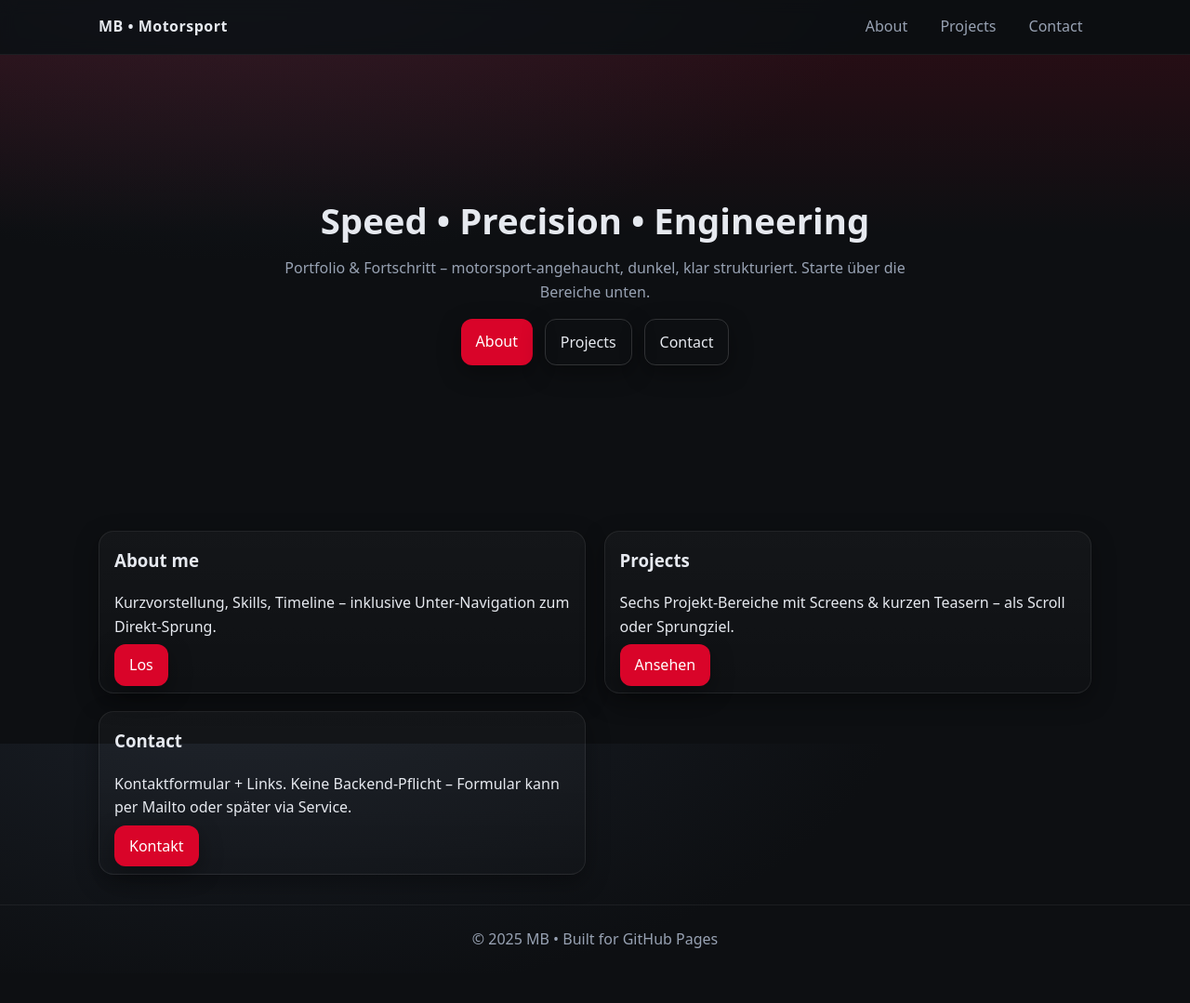
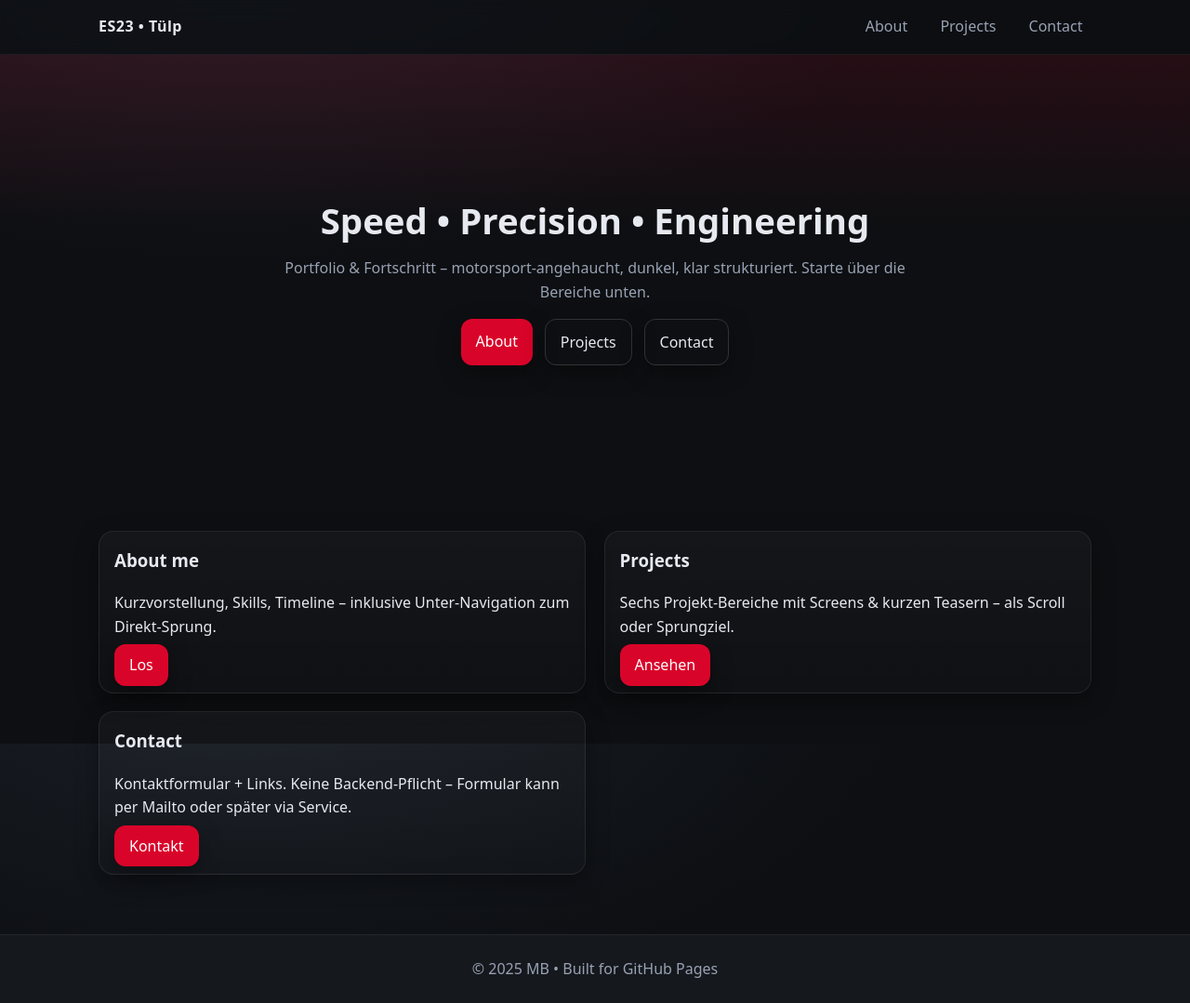
Before and after one commit to generic-Duck/another_student, a plain HTML site: page index.html in a window 1280 px wide. Shown: the whole page at 93% size. Before the commit the page ends 1047 px from the top, so only its background shows below. Drawn offline with Linux system fonts and the light colour scheme.

Commit message:
ES23 • Tülp

```diff
--- a/index.html
+++ b/index.html
@@ -9,7 +9,7 @@
 <body>
   <nav class="nav">
     <div class="wrap">
-      <div class="brand"><a href="index.html">MB • Motorsport</a></div>
+      <div class="brand"><a href="index.html">ES23 • Tülp</a></div>
       <div class="burger">☰</div>
       <div class="menu">
         <a href="about.html">About</a>
--- a/style.css
+++ b/style.css
@@ -77,9 +77,13 @@ input, textarea{
   padding:.8rem 1rem; border-radius:12px; outline:none;
 }
 input:focus, textarea:focus{border-color:var(--accent)}
-footer{
-  border-top:1px solid rgba(255,255,255,.06); color:var(--muted);
-  text-align:center; padding:1.5rem 1rem; margin-top:2rem
+footer {
+  margin-top: 4rem;
+  padding: 1.5rem 1rem;
+  text-align: center;
+  background: var(--panel);
+  color: var(--muted);
+  border-top: 1px solid rgba(255,255,255,.06);
 }
 
 /* ---------- Responsive ---------- */
```
Also changed, not shown: about.html (+1 -1 lines), contact.html (+1 -1 lines), projects.html (+1 -1 lines).
